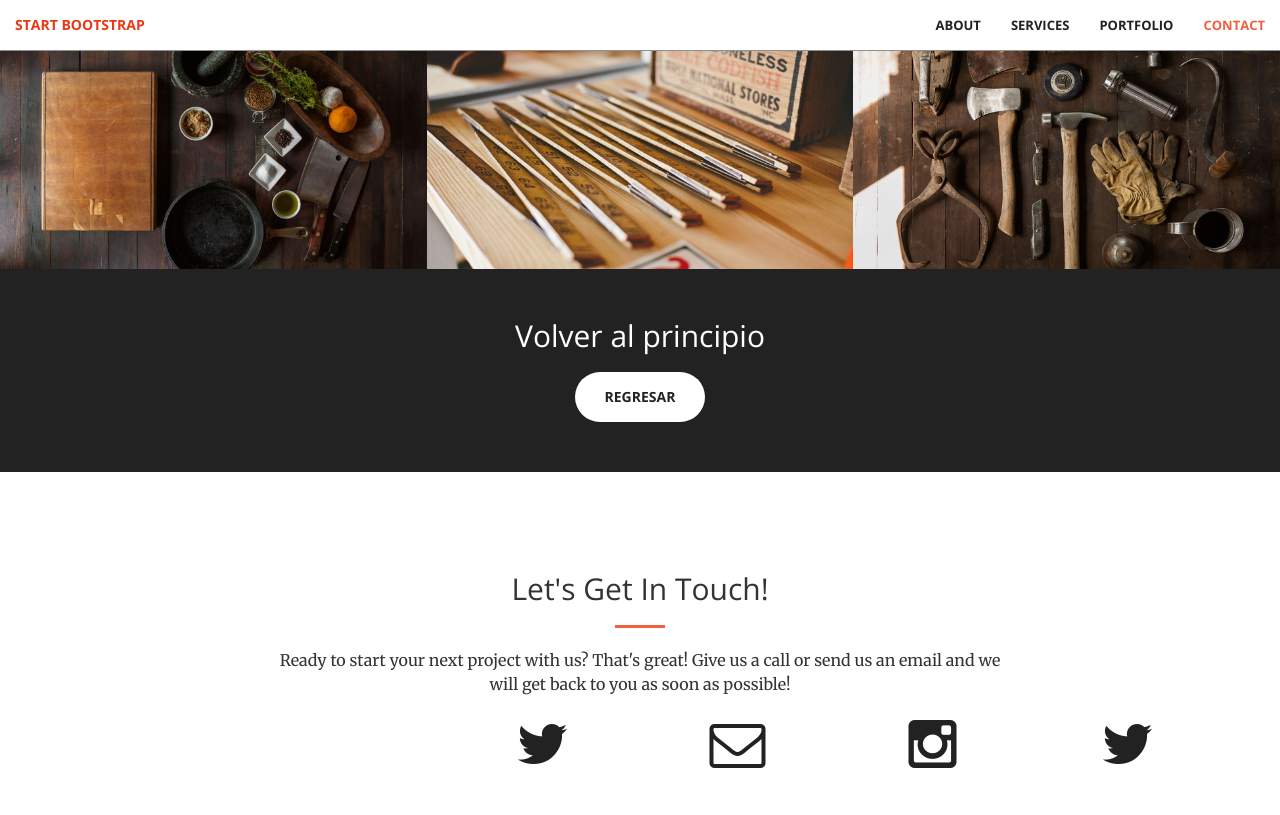
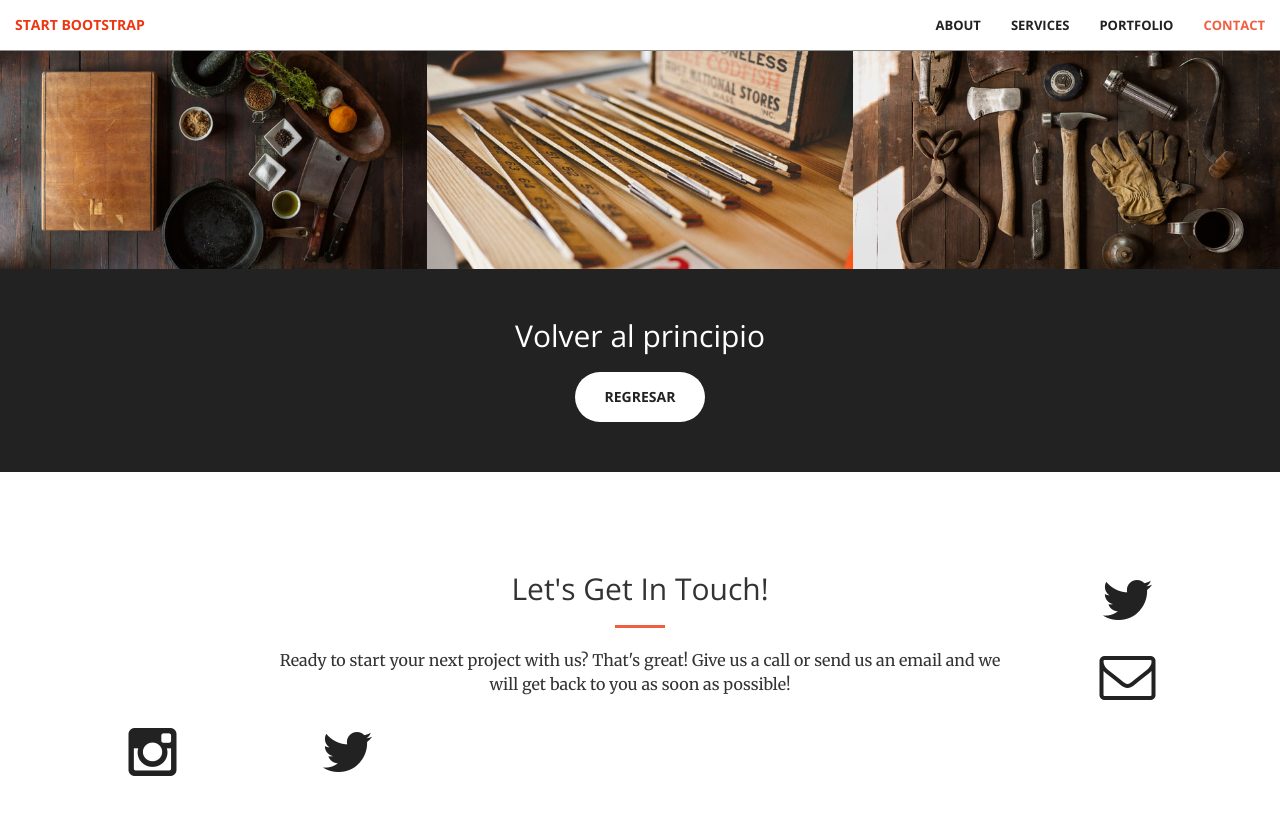
Before and after one commit to KatherineMerchanS/KatherineMerchanS.github.io, a Jekyll site: the page built from index.html, in a window 1280 px wide and 900 px high, scrolled down 1965 px. Shown: the top 815 px of the window. Built offline with Jekyll 4.4.1, drawn with Linux system fonts in a browser that asks for light colours.

Commit message:
Update contact.html

```diff
--- a/_includes/contact.html
+++ b/_includes/contact.html
@@ -6,7 +6,7 @@
                 <hr class="primary">
                 <p>Ready to start your next project with us? That's great! Give us a call or send us an email and we will get back to you as soon as possible!</p>
             </div>
-        <div class="col-lg-2 col-lg-offset-4 text-center">
+        <div class="col-lg-2 col-lg-offset-1,5 text-center">
             <a href="https://twitter.com/{{ site.twitter_username }}">
                 <i class="fa fa-twitter fa-3x wow bounceIn" data-wow-delay=".1s"></i>
                 <p>{{ site.twitter_username }}</p>
```
